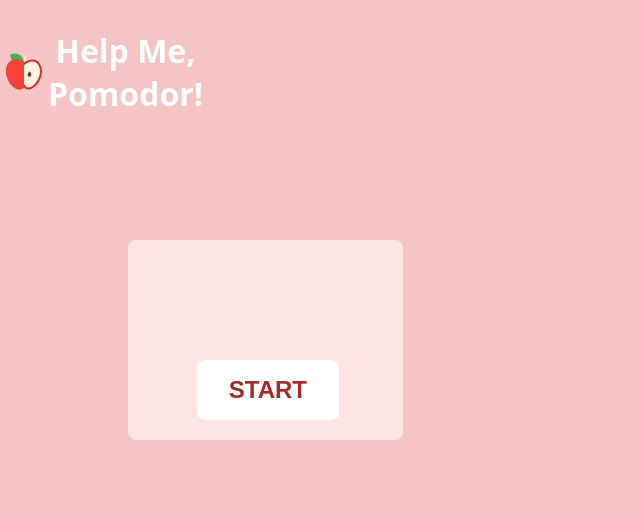
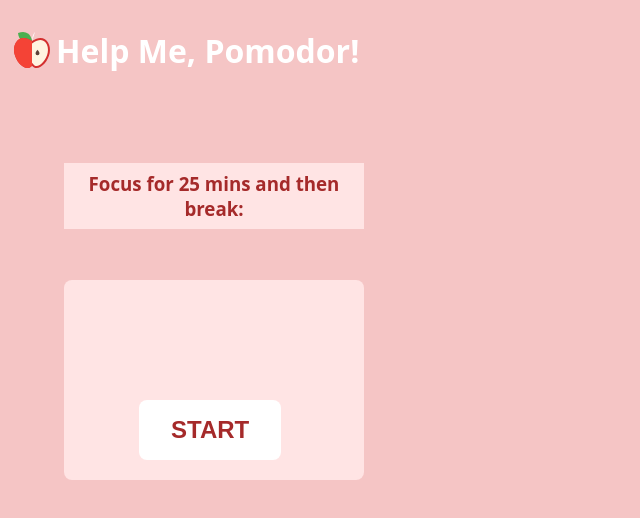
Before and after one commit to ashleegaf/chrome-extension, a browser extension: page index.html in a window 1280 px wide. Shown: the whole page, without its empty margins (0-640 px from the left). Drawn offline with Linux system fonts and the light colour scheme.

Commit message:
Design extension features

```diff
--- a/index.html
+++ b/index.html
@@ -10,15 +10,13 @@
         <img src="./apple.svg">
         <h1>Help Me, Pomodor!</h1>
       </div>
-      <div id="timer-container">
-        <div id="timer"></div>
-        <button id="action">START</button>
+      <h3 class="item brown-color .border-radius-8px" id="desc">Focus for 25 mins and then break:</h3>
+      <div class="item border-radius-8px" id="timer-container">
+        <div class="brown-color bold" id="timer"></div>
+        <button class="brown-color bold border-radius-8px" id="action">START</button>
       </div>
     </div>
-    <!-- <div id = "popup">
-      Popup is here
-      <button id = "closePopup">close</button>
-    </div> -->
+
     <audio id="audio" src="./alarmSound.mp3"></audio>
   </body>
   <script src='./main.js'></script>
--- a/styles.css
+++ b/styles.css
@@ -4,7 +4,7 @@ body {
   min-height: 320px;
   border-radius: 10px;
   margin: 0px;
-  padding: 8px 0px;
+  padding: 8px;
   text-size-adjust: 100%;
   font-family: "Open Sans", "Helvetica Neue", "--apple-system", BlinkMacSystemFont, "Segoe UI", Roboto, Oxygen, Ubuntu, Cantarell, sans-serif;
   color: rgb(255, 255, 255);
@@ -17,17 +17,20 @@ body {
   display: flex;
 }
 
-#title-container {
-  width: 200px;
+.item {
+  left: 5%;
+  position: absolute;
+  background-color: rgb(255, 228, 228);
+  width: 300px;
+}
+
+#desc {
+  top: 18%;
+  padding: 8px 0;
 }
 
 #timer-container {
-  top: 30%;
-  left: 10%;
-  position: absolute;
-  background-color: rgb(255, 228, 228);
-  border-radius: 8px;
-  width: 275px;
+  top: 35%;
   height: 200px;
 }
 
@@ -35,35 +38,28 @@ body {
   top: 10%;
   left: 15%;
   position: absolute;
+  width: 200px;
+  font-size: 4rem;
+}
+
+.brown-color {
   color: brown;
-  font-size: 4rem;
+}
+
+.bold {
   font-weight: 700;
+}
+
+.border-radius-8px {
+  border-radius: 8px;
 }
 
 #action {
   position: absolute;
   top: 60%;
   left: 25%;
-  color: brown;
   background-color: white;
   border: none;
-  border-radius: 8px;
   padding: 16px 32px;
   font-size: 1.5rem;
-  font-weight: 700;
 }
-
-img {
-  width: 64px;
-}
-
-
-/* * {
-  box-sizing: border-box;
-}
-
-.popup {
-  position: relative;
-
-  width: 100%;
-} */
```
Also changed, not shown: manifest.json.
